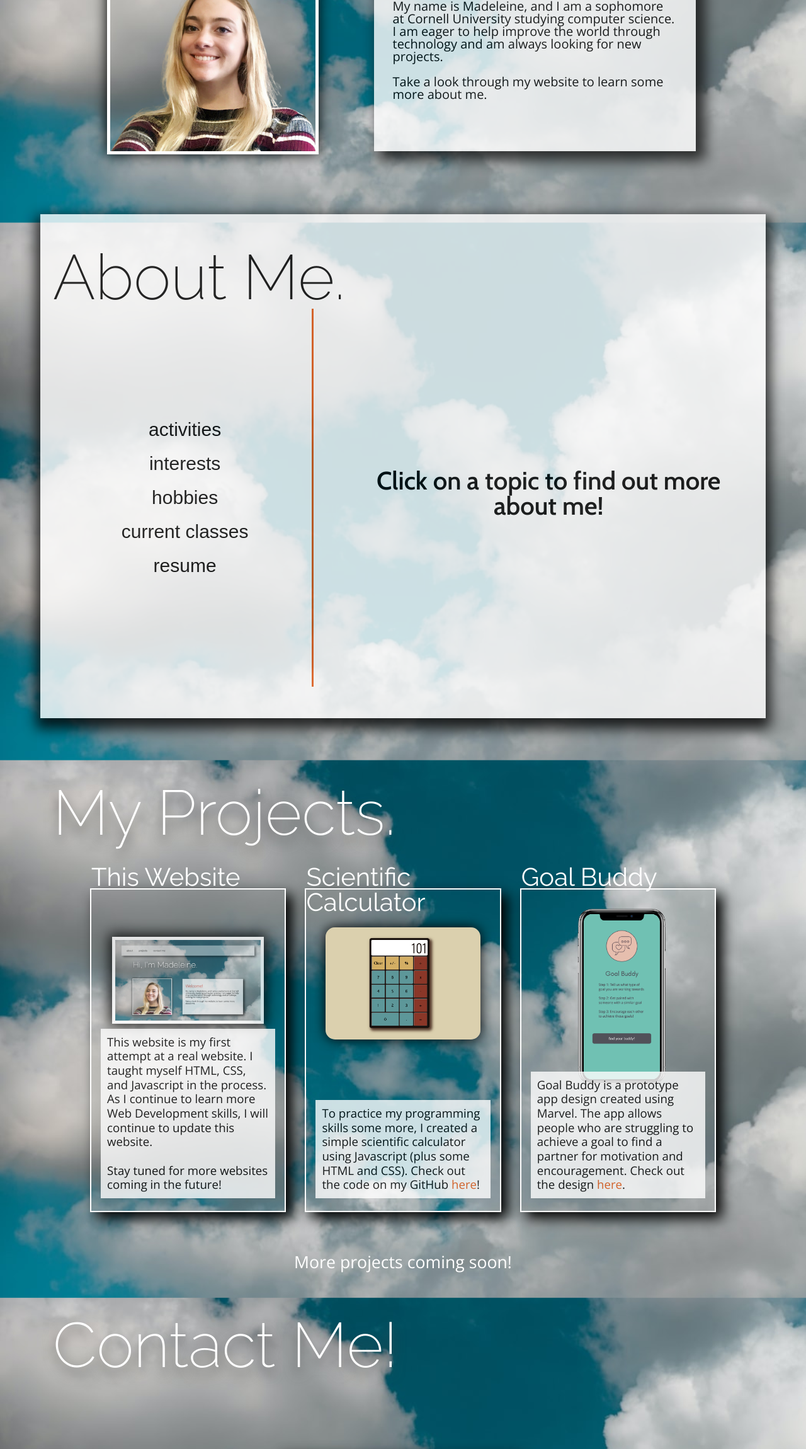
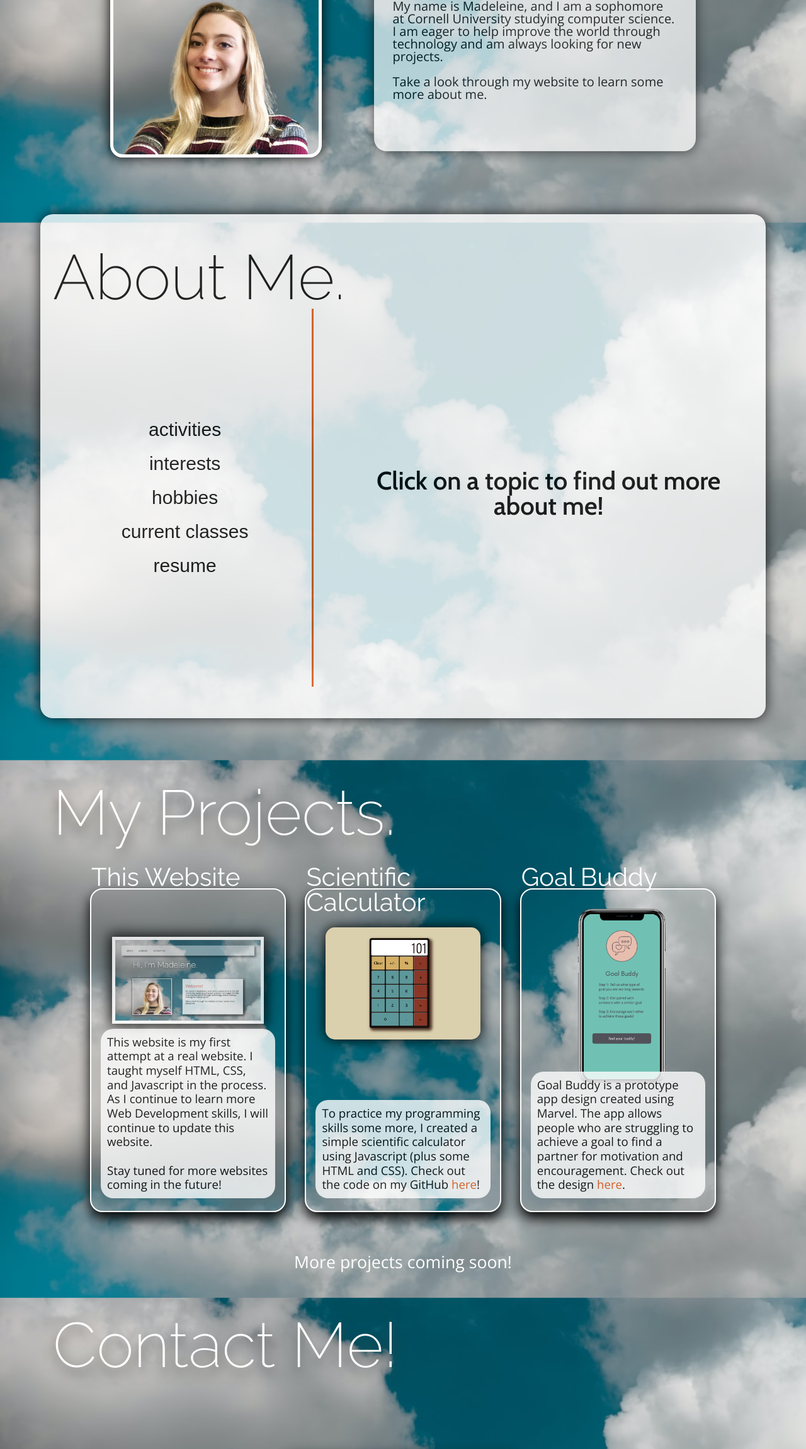
Before and after one commit to mtaft904/website-1, a plain HTML site: page index.html in a window 1280 px wide. Shown: the part 500-2800 px from the top of the page at 63% size. Drawn offline with nearby package versions, Linux system fonts and the light colour scheme.

Commit message:
Update stylesheet.css

```diff
--- a/stylesheet.css
+++ b/stylesheet.css
@@ -21,8 +21,8 @@ header{
   background-color: white;
   padding-right:20px;
   z-index: 1;
-  //border-radius: 20px;
-  box-shadow: 15px 15px 20px 0px;
+  border-radius: 20px;
+  box-shadow: 0px 0px 20px 0px;
 }
 
 nav{
@@ -74,18 +74,21 @@ nav a:hover{
 
 #prof-photo{
   width: 35%;
-  outline: 5px solid white;
+  border: 5px solid white;
   height: 100%;
   display: inline-block;
-  box-shadow: 0px 0px 20px 5px;
+  box-shadow: 0px 0px 20px 0px;
   position: relative;
+  border-radius: 20px;
+  z-index: 0;
 }
 #prof-photo img{
   position: absolute;
-  width: 100%;
+  width: 90%;
   height: auto;
   bottom: 0px;
-  left: 0px;
+  left: 5%;
+  z-index: 1;
 }
 
 #prof-text{
@@ -94,9 +97,9 @@ nav a:hover{
   height: 100%;
   float: right;
   display: inline-block;
-  opacity: 0.8;
-  //border-radius: 10%;
-  box-shadow: 10px 10px 20px 5px #111;
+  opacity: 0.7;
+  border-radius: 20px;
+  box-shadow: 0px 0px 20px 0px #111;
 }
 #prof-text h2{
   padding: 50px 30px 10px 30px;
@@ -163,7 +166,8 @@ nav a:hover{
   height: 100%;
   width: 30%;
   position: relative;
-  box-shadow: 10px 10px 20px 0px black;
+  box-shadow: 0px 10px 20px 0px black;
+  border-radius: 20px;
 
 }
 .proj h2{
@@ -186,6 +190,7 @@ nav a:hover{
   position: absolute;
   bottom: 20px;
   line-height: 17pt;
+  border-radius: 20px;
 }
 
 .proj a{
@@ -204,7 +209,8 @@ nav a:hover{
   background-color: white;
   opacity: 0.8;
   margin: auto;
-  box-shadow: 0 10px 20px 7px;
+  box-shadow: 0 0px 20px 0px;
+  border-radius: 20px;
 }
 #about h1{
   padding-top: 50px;
@@ -366,13 +372,16 @@ li{
   padding: 15px;
   width: 30%;
   background-color: white;
-  opacity: 75%;
+  opacity: 0.7;
   text-align: center;
   font-size: 30pt;
   color: black;
   text-decoration: none;
   box-shadow: 0px 10px 20px 5px #111;
   transition: width 0.25s, font-size 0.25s;
+  border-radius: 20px;
+  font-family: 'Cabin', sans-serif;
+  font-weight: 400;
 }
 
 .item:hover{
@@ -390,4 +399,5 @@ footer {
   height: 30px;
   text-align: center;
   padding: 10px;
+  font-family: "Open Sans", sans-serif;
 }
```
